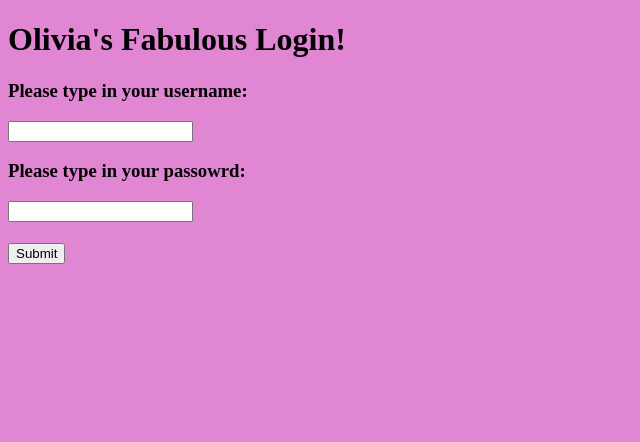
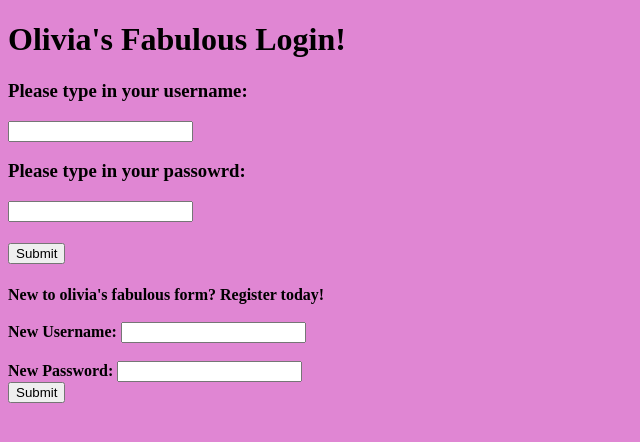
Before and after one commit to ogal7/flask_login, a Flask app: page /login/ in a window 1280 px wide. Shown: the top 442 px of the page, without its empty margins (0-640 px from the left). Run offline with Flask 2, Linux system fonts and the light colour scheme.

```diff
--- a/app.py
+++ b/app.py
@@ -1,5 +1,6 @@
 #!/usr/bin/python
 from flask import Flask, render_template, request
+import csv
 
 app = Flask(__name__)
 username = "ilovepugs123"
@@ -25,6 +26,20 @@ def auth():
    else:
        return "na u didn't remember ya password :( "
 
+
+@app.route("/create/", methods = ['POST'])
+def create():
+    #check if user already created
+    with open('logininfo.csv', r) as csvfile:
+        reader = csv.reader(csvfile)
+        for row in reader:
+            if (request.form['user'] == row[0]):
+                return "this username has already been taken!"
+            else:
+                with open('logininfo.csv', w) as csvfile:
+                    info2Enter = request.form['user'] + "," + request.form['pw']
+                    csvwriter.writerow(info2Enter)
+
 if __name__ == '__main__':
     app.run()
     app.debug = True
--- a/templates/login.html
+++ b/templates/login.html
@@ -13,7 +13,19 @@
        <input type="text" name="pw"><br>
      <h4>
        <input type="submit" value="Submit"> </h4>
-  </form>
+</form>
+<h4>
+<form action = "/create/" method = "POST">
+  New to olivia's fabulous form? Register today!
+  <br> <br> New Username:
+  <input type = "text" name="user"> <br>
+  <br> New Password:
+  <input type= "text" name="pw"> <br>
+  <input type="submit" value="Submit">
+</form>
+</h4>
 </c>
+
+
 </body>
 </html>
```
Also changed, not shown: 1 other file.
